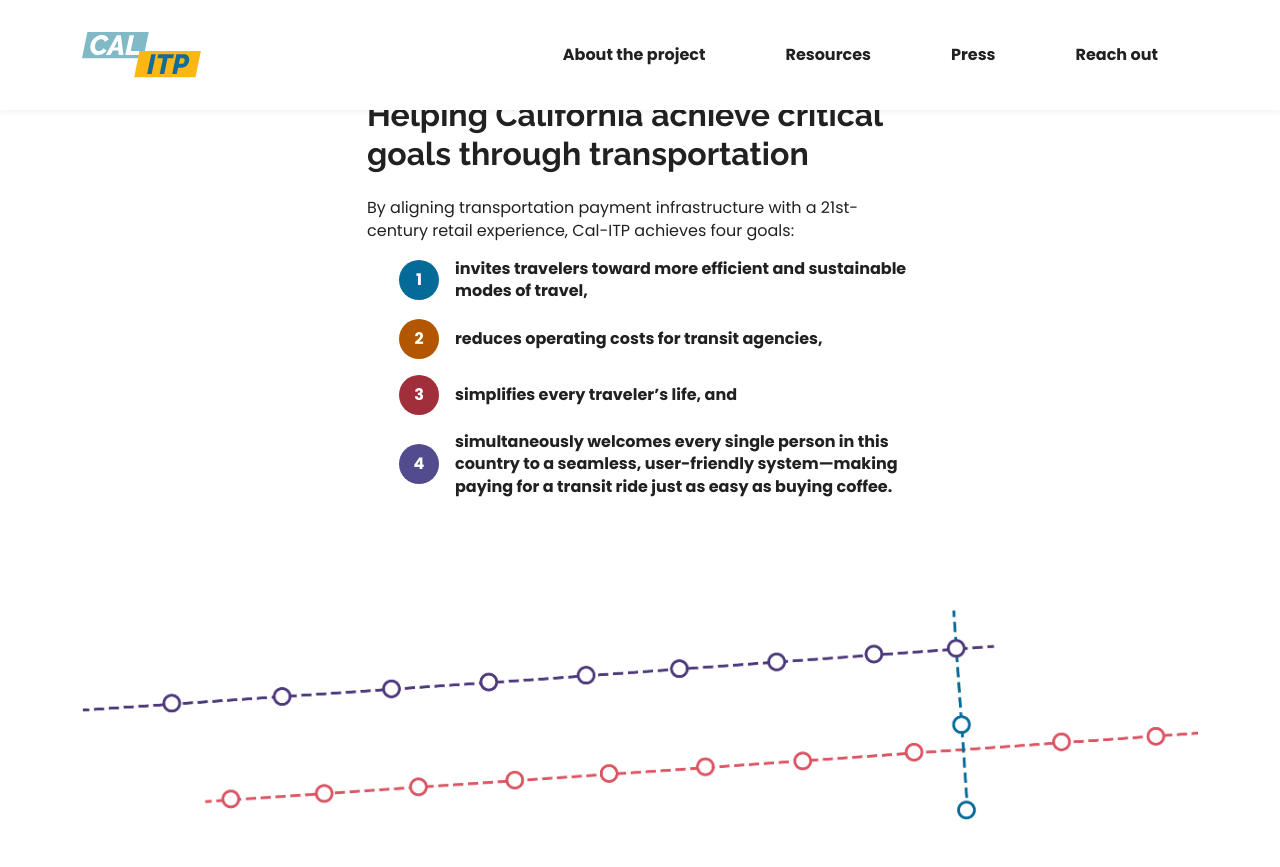
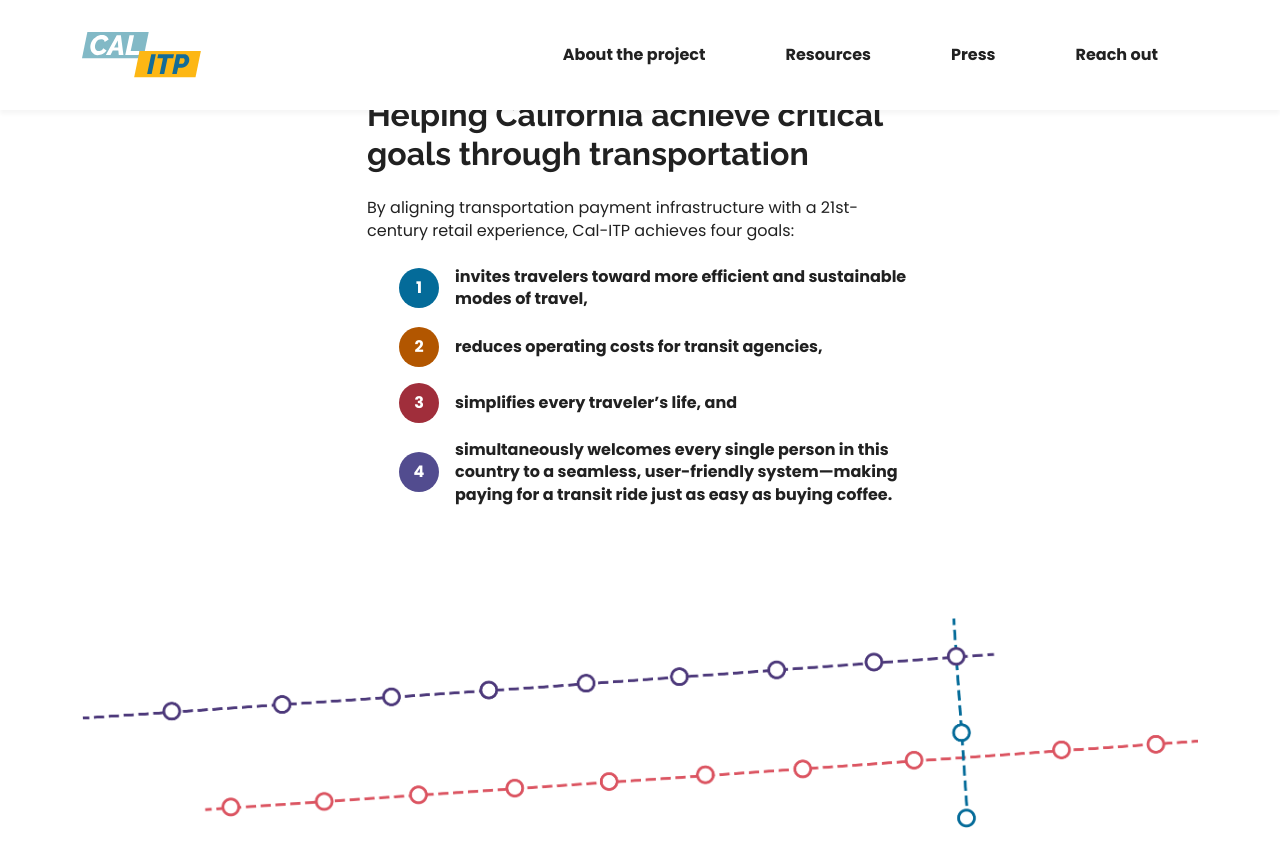
Before and after one commit to cal-itp/calitp.org, a Jekyll site: the page built from src/index.html, in a window 1280 px wide and 900 px high, scrolled down 1139 px. Shown: the top 867 px of the window. Built offline with Jekyll 4.4.1, drawn with Linux system fonts in a browser that asks for light colours.

Commit message:
fix(home): h2 spacing

```diff
--- a/src/index.html
+++ b/src/index.html
@@ -76,7 +76,7 @@
 <section id="funfacts" class="row justify-content-center">
   <div class="col-12 col-md-8 col-lg-6">
     <h2 class="text-center text-md-start mb-4">Helping California achieve critical goals through transportation</h2>
-    <p>By aligning transportation payment infrastructure with a 21st-century retail experience, Cal-ITP achieves four goals:</p>
+    <p class="mb-4">By aligning transportation payment infrastructure with a 21st-century retail experience, Cal-ITP achieves four goals:</p>
 
     <div id="facts" class="rainbow-list">
       <ol class="d-flex flex-column gap-3">
@@ -123,7 +123,7 @@
 
 <section id="reachout" class="row justify-content-center">
   <div class="col-12 col-md-8 col-lg-6">
-    <h2 class="d-block mb-3 text-center text-start-md">The time is now—reach out to help and to learn more</h2>
+    <h2 class="text-center text-md-start d-block mb-3">The time is now—reach out to help and to learn more</h2>
     <p>This initiative is critical now more than ever.</p>
     <p>
       Cal-ITP is working with transportation agencies across the country to launch a program that can immediately improve the
```
